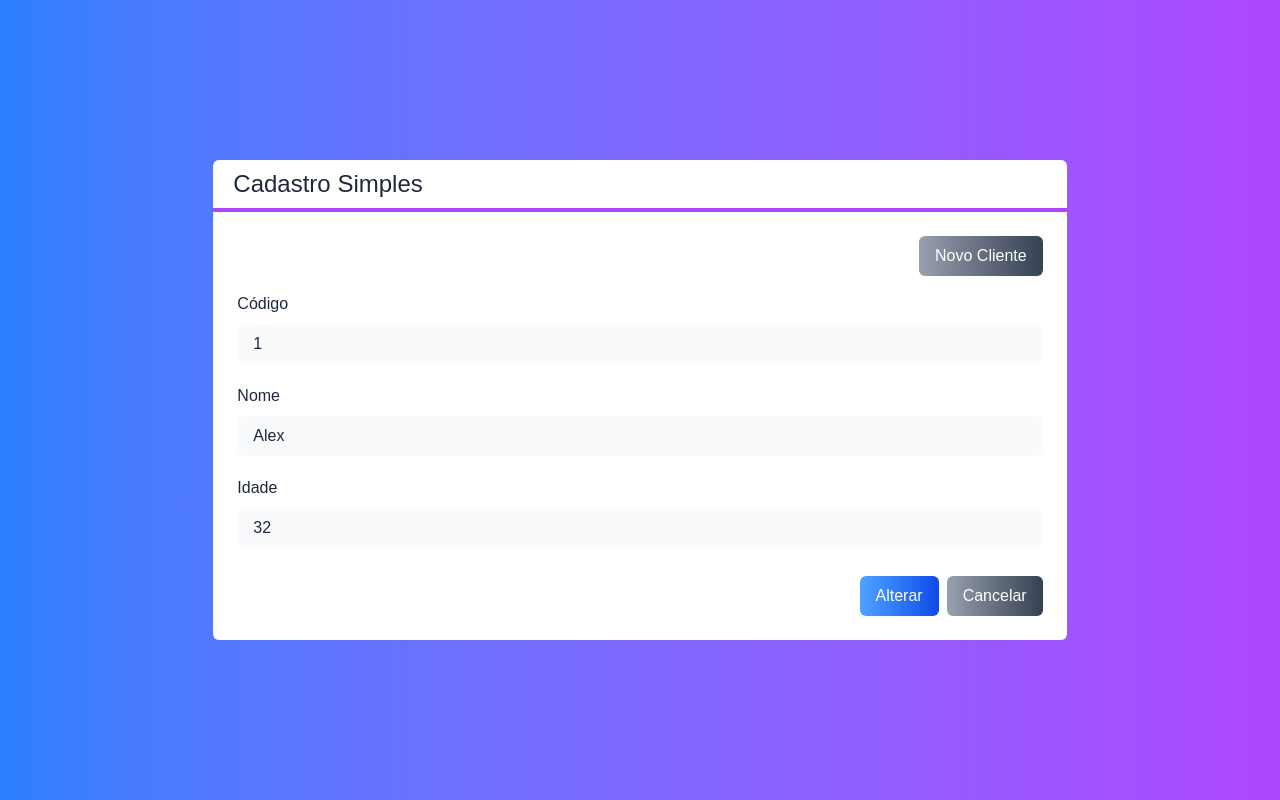
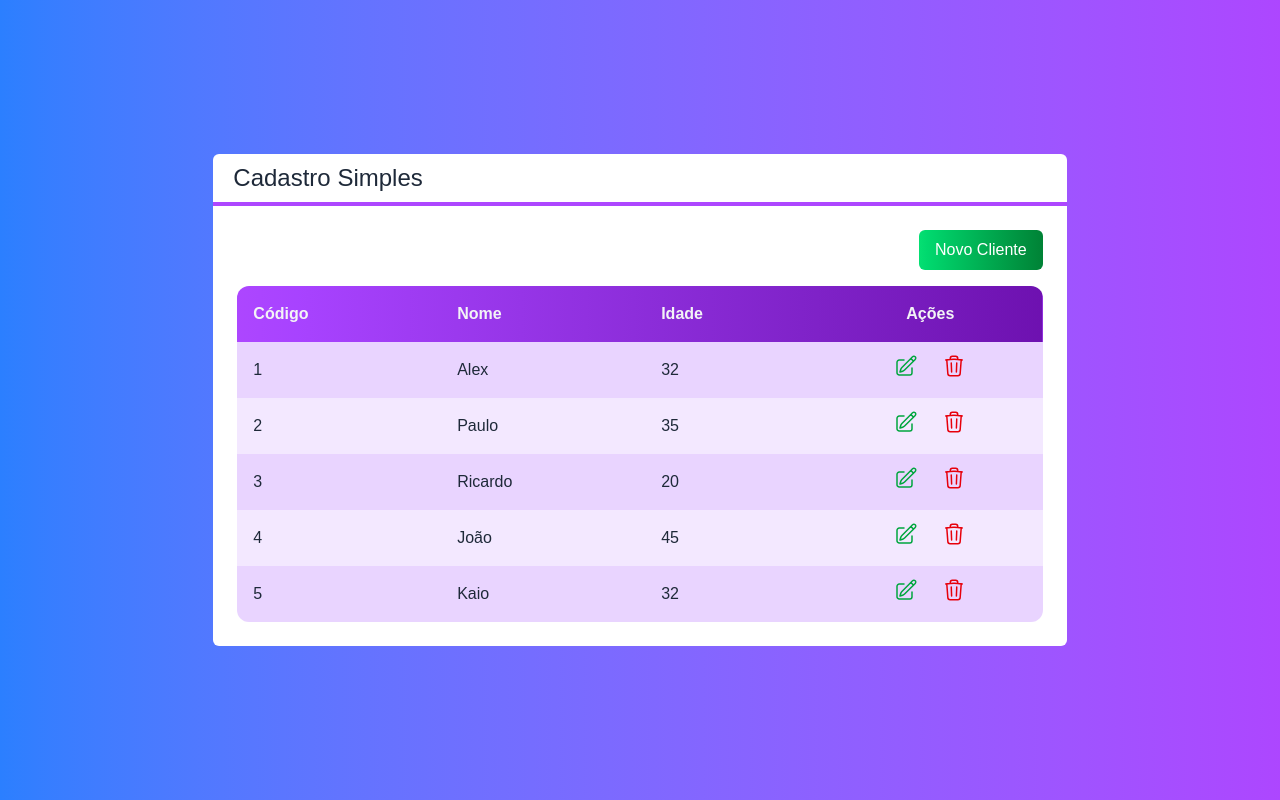
Before and after one commit to alexandre-campos-flooxai/React-section06-crud, a Next.js app in the folder next-crud/: page / in a window 1280 px wide. Built offline with nearby package versions, Linux system fonts and the light colour scheme.

Commit message:
feat: update form

```diff
--- a/next-crud/src/components/Botao.tsx
+++ b/next-crud/src/components/Botao.tsx
@@ -2,6 +2,7 @@ interface BotaoProps {
   cor?: "green" | "blue" | "gray";
   className?: string;
   children: any;
+  onClick?: () => void;
 }
 
 export default function Botao(props: BotaoProps) {
@@ -14,6 +15,7 @@ export default function Botao(props: BotaoProps) {
 
   return (
     <button
+      onClick={props.onClick}
       className={`
         bg-gradient-to-r ${cores[cor]}
         text-white px-4 py-2 rounded-md ${props.className ?? ""}
--- a/next-crud/src/components/Formulario.tsx
+++ b/next-crud/src/components/Formulario.tsx
@@ -1,9 +1,12 @@
 import { useState } from "react";
 import Entrada from "./Entrada";
 import Botao from "./Botao";
+import Cliente from "../core/Cliente";
 
 interface FormularioProps {
   cliente: Cliente;
+  clienteMudou?: (cliente: Cliente) => void;
+  cancelado?: () => void;
 }
 
 export default function Formulario(props: FormularioProps) {
@@ -26,10 +29,14 @@ export default function Formulario(props: FormularioProps) {
         valorMudou={setIdade}
       />
       <div className="flex justify-end mt-7">
-        <Botao cor="blue" className="mr-2">
+        <Botao
+          cor="blue"
+          className="mr-2"
+          onClick={() => props.clienteMudou?.(new Cliente(nome, idade, id))}
+        >
           {id ? "Alterar" : "Salvar"}
         </Botao>
-        <Botao>Cancelar</Botao>
+        <Botao onClick={props.cancelado}>Cancelar</Botao>
       </div>
     </div>
   );
--- a/next-crud/src/pages/index.tsx
+++ b/next-crud/src/pages/index.tsx
@@ -1,3 +1,4 @@
+import { useState } from "react";
 import Botao from "../components/Botao";
 import Formulario from "../components/Formulario";
 import Layout from "../components/Layout";
@@ -5,6 +6,9 @@ import Tabela from "../components/Tabela";
 import Cliente from "../core/Cliente";
 
 export default function Home() {
+  const [cliente, setCliente] = useState<Cliente>(Cliente.vazio());
+  const [visivel, setVisivel] = useState<"tabela" | "form">("tabela");
+
   const clientes = [
     new Cliente("Alex", 32, "1"),
     new Cliente("Paulo", 35, "2"),
@@ -15,11 +19,25 @@ export default function Home() {
 
   function clienteSelecionado(cliente: Cliente) {
     console.log(cliente.nome);
+    setCliente(cliente);
+    setVisivel("form");
   }
 
   function clienteExcluido(cliente: Cliente) {
     console.log(`Exclui.. ${cliente.nome}`);
   }
+
+  function novoCliente() {
+    console.log(Cliente.vazio);
+    setCliente(Cliente.vazio());
+    setVisivel("form");
+  }
+
+  function salvarCliente(cliente: Cliente) {
+    console.log(cliente.nome);
+    setVisivel("tabela");
+  }
+
   return (
     <span
       className={`flex justify-center items-center h-screen
@@ -27,15 +45,33 @@ export default function Home() {
     text-white`}
     >
       <Layout titulo="Cadastro Simples">
-        <div className="flex justify-end mb-4">
-          <Botao>Novo Cliente</Botao>
-        </div>
-        {/*<Tabela
-          clientes={clientes}
-          clienteSelecionado={clienteSelecionado}
-          clienteExcluido={clienteExcluido}
-        ></Tabela>*/}
-        <Formulario cliente={clientes[0]} />
+        {visivel === "tabela" ? (
+          <>
+            <div className="flex justify-end">
+              <Botao
+                cor="green"
+                className="mb-4"
+                onClick={() => {
+                  console.log("Abrindo formulário de cliente");
+                  setVisivel(novoCliente);
+                }}
+              >
+                Novo Cliente
+              </Botao>
+            </div>
+            <Tabela
+              clientes={clientes}
+              clienteSelecionado={clienteSelecionado}
+              clienteExcluido={clienteExcluido}
+            ></Tabela>
+          </>
+        ) : (
+          <Formulario
+            cliente={cliente}
+            clienteMudou={salvarCliente}
+            cancelado={() => setVisivel("tabela")}
+          />
+        )}
       </Layout>
     </span>
   );
```
